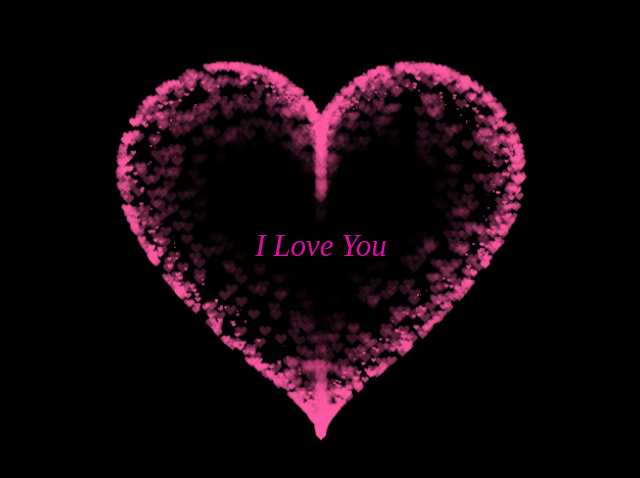
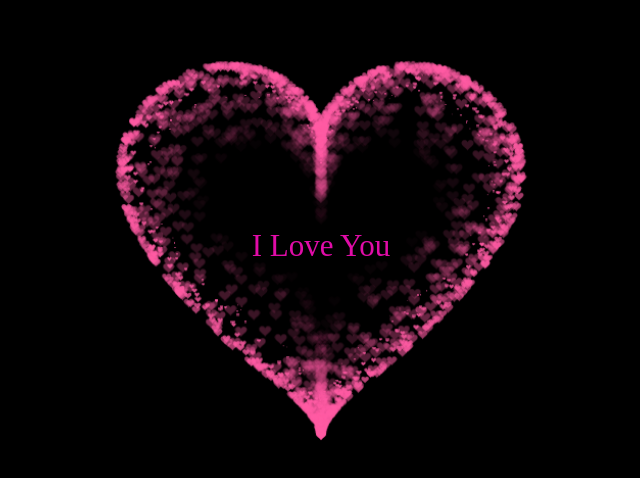
Before and after one commit to mintrun1903/1703, a plain HTML site: page index.html in a window 1280 px wide. Shown: the part 152-630 px from the top of the page, 319-959 px from the left. Drawn offline with Linux system fonts and the light colour scheme.

Commit message:
Update index.html

```diff
--- a/index.html
+++ b/index.html
@@ -326,7 +326,7 @@ var ParticlePool = (function() {
         color: rgb(225, 12, 168);
         height:100%;
         font-size: 31px;
-        font-style: italic;
+        font-style: lindas lament;
         display: flex;
         align-items: center;
         justify-content: center;
```
